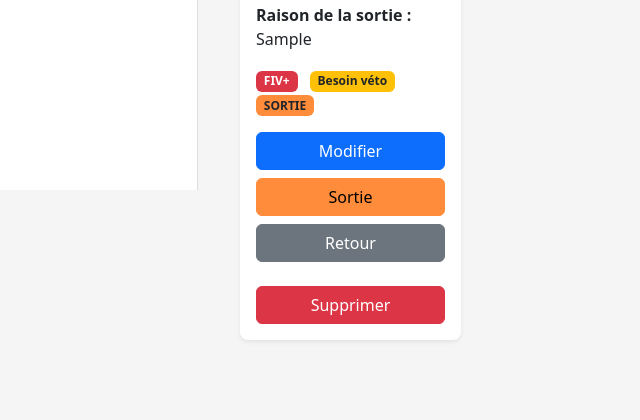
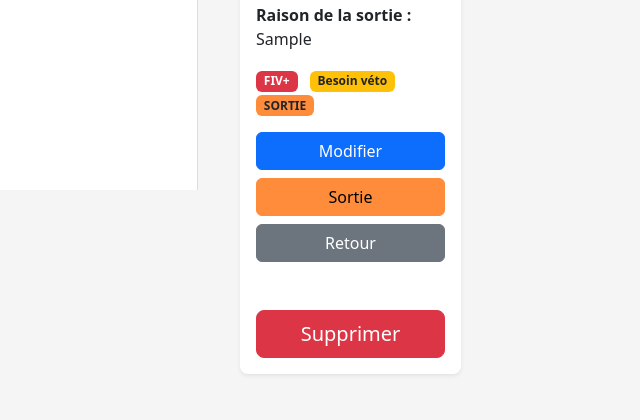
Before and after one commit to Sqnk/leschatsdelou, a Flask app: page /cats/1 in a window 1280 px wide. Shown: the part 610-1030 px from the top of the page, without its empty margins (42-682 px from the left). Before the commit the page ends 951 px from the top, so only its background shows below. Run offline with Flask 3, Linux system fonts and the light colour scheme; the visitor is signed in with stand-in values (Sample User, id 1); tables that the repository leaves empty hold one stand-in row (values such as "Sample post"); grey boxes marked "Sample" are stand-in pictures; some libraries are stand-ins or nearby versions.

Commit message:
Add files via upload

```diff
--- a/templates/cat_detail.html
+++ b/templates/cat_detail.html
@@ -255,10 +255,10 @@
 		</div>
 
 					<!-- 🔥 BOUTON SUPPRIMER ISOLÉ EN BAS -->
-			<div class="d-grid mt-4">
-				<button class="btn btn-danger" type="button"
-					data-bs-toggle="modal" data-bs-target="#deleteConfirmModal">
-					Supprimer
+			<div class="delete-zone d-grid mt-5">
+				<button class="btn btn-danger btn-lg" type="button"
+				data-bs-toggle="modal" data-bs-target="#deleteConfirmModal">
+				Supprimer
 				</button>
 			</div>
 
```
